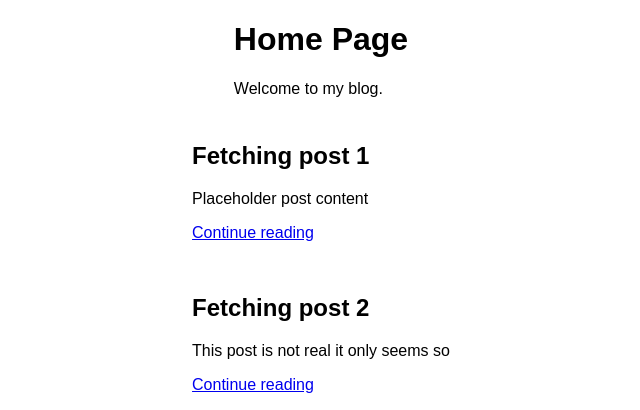
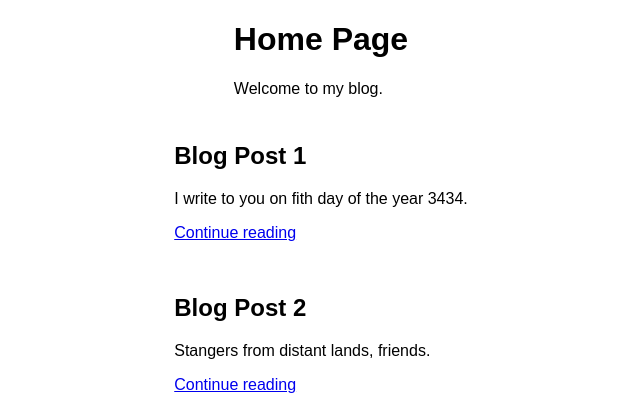
Before and after one commit to MauritzLM/blog-api-view, a React (Create React App) app: page / in a window 1280 px wide. Shown: the top 410 px of the page, without its empty margins (319-959 px from the left). Built offline with nearby package versions, Linux system fonts and the light colour scheme; no server answers.

Commit message:
added mock posts as placeholder

```diff
--- a/src/App.js
+++ b/src/App.js
@@ -5,11 +5,11 @@ import Home from './pages/homePage';
 import Error from './pages/errorPage';
 import Post from './pages/postPage';
 import AllPosts from './pages/allPostsPage';
+import { mockPosts } from './components/tests/mocks/utils';
 
 // placeholder posts
 const placeholderPosts = [
-  { _id: 100, title: 'Fetching post 1', body: 'Placeholder post content' },
-  { _id: 101, title: 'Fetching post 2', body: 'This post is not real it only seems so' }
+  ...mockPosts
 ];
 
 function App() {
```
